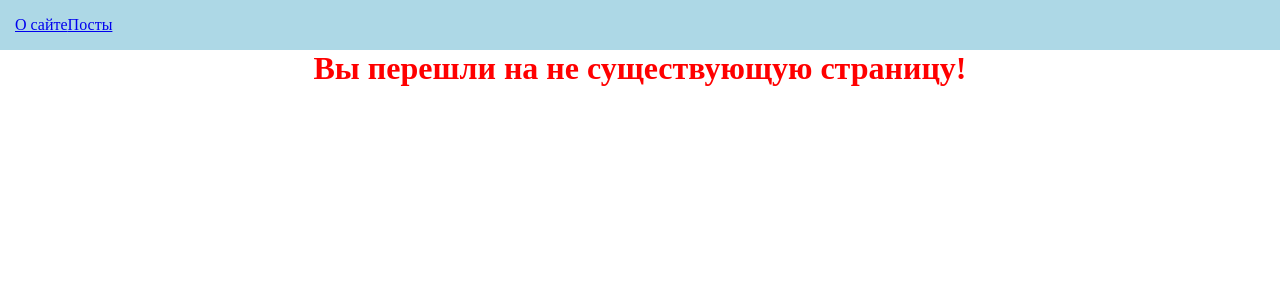
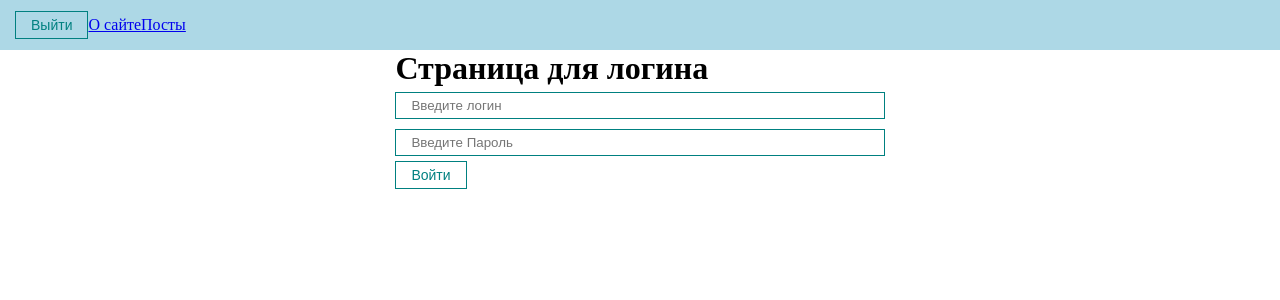
Before and after one commit to IMPOSTOR15/reactjs-study-postapp, a React (Create React App) app: page /login in a window 1280 px wide. Shown: the top 300 px of the page. Built offline with nearby package versions, Linux system fonts and the light colour scheme.

Commit message:
add autentification and update routing

```diff
--- a/src/App.js
+++ b/src/App.js
@@ -1,4 +1,4 @@
-import React from "react";
+import React, { useEffect, useState } from "react";
 import './styles/App.css'
 import { BrowserRouter, Routes, Route, Navigate } from "react-router-dom";
 import About from "./pages/About";
@@ -6,15 +6,35 @@
 import Navbar from "./components/UI/Navbar/Navbar";
 import Error from "./pages/Error";
 import AppRouter from "./components/AppRouter";
+import { AuthContext } from "./context";
 
 
 
 function App() {
+  const [isAuth, setIsAuth] = useState(false);
+  const [isLoading, setIsLoading] = useState(true)
+
+  useEffect(() => {
+    if(localStorage.getItem('auth')) {
+      setIsAuth(true)
+    }
+    setIsLoading(false)
+  }, [isAuth])
+
   return (
-    <BrowserRouter>
-      <Navbar/>
-      <AppRouter/>
-    </BrowserRouter>
+    <AuthContext.Provider
+      value ={{
+        isAuth,
+        setIsAuth,
+        isLoading
+      }}
+    >
+      <BrowserRouter>
+        <Navbar/>
+        <AppRouter/>
+      </BrowserRouter>
+    </AuthContext.Provider>
+
   )
 }
 
--- a/src/components/AppRouter.jsx
+++ b/src/components/AppRouter.jsx
@@ -1,19 +1,46 @@
-import React from 'react';
-import { Routes, Route } from "react-router-dom";
-import About from "../pages/About";
-import Posts from "../pages/Posts";
-import Error from "../pages/Error";
-import PostidPage from '../pages/PostidPage';
+import React, { useContext } from 'react';
+import { Routes, Route, Navigate } from "react-router-dom";
+
+import {publicRoutes, privateRoutes} from '../router'
+import { AuthContext } from '../context';
+import Login from '../pages/Login';
+import Posts from '../pages/Posts';
+import Loader from './UI/Loader/Loader';
 const AppRouter = () => {
+
+    const {isAuth, isLoading} = useContext(AuthContext)
+    if (isLoading) {
+        return <Loader/>
+
+    }
     return (
-        <Routes>
-            <Route path="/about" element={<About/>}/>
-            <Route exact path="/posts" element={<Posts/>}/>
-            <Route exact path="/posts/:id" element={<PostidPage/>}/>
-            <Route path="/error" element={<Error/>}/>
-            <Route path="/" element={<Posts/>}/>
-            <Route path="*" element={<Error/>} />
-        </Routes>
+
+            isAuth
+                ?
+                <Routes>
+                    {privateRoutes.map(route =>
+                        <Route
+                            key={route.path}
+                            element={route.component}
+                            path={route.path}
+                            exact={route.exact}
+                        />
+                    )}
+                    <Route path="/login" element={isAuth ? <Navigate to="/posts" /> : <Navigate to="/login"/>}/>
+                </Routes>
+                :
+                <Routes>
+                    {publicRoutes.map(route =>
+                        <Route
+                            key={route.path}
+                            element={route.component}
+                            path={route.path}
+                            exact={route.exact}
+                        />
+                    )}
+                    <Route path="/*" element={isAuth ? <Navigate to="/posts" /> : <Navigate to="/login"/>}/>
+                </Routes>
+
     );
 };
 
--- a/src/components/UI/Navbar/Navbar.jsx
+++ b/src/components/UI/Navbar/Navbar.jsx
@@ -1,14 +1,21 @@
-import React from 'react';
+import React, { useContext } from 'react';
 import { Link } from "react-router-dom";
+import MyButton from '../Button/MyButton';
+import { AuthContext } from '../../../context';
 
 
 const Navbar = () => {
+    const {isAuth, setIsAuth} = useContext(AuthContext)
+    const logout = () => {
+        setIsAuth(false)
+        localStorage.removeItem('auth')
+    }
     return (
         <div className="navbar">
+            <MyButton onClick={logout}>Выйти</MyButton>
             <div className="navbar-links">
                 <Link to="/about">О сайте</Link>
                 <Link to="/posts">Посты</Link>
-
             </div>
         </div>
     );
--- /dev/null
+++ b/src/context/index.js
@@ -0,0 +1,3 @@
+import { createContext } from "react"
+
+export const AuthContext = createContext(null)
--- /dev/null
+++ b/src/pages/Login.jsx
@@ -0,0 +1,26 @@
+import React, { useContext } from 'react';
+import MyInput from '../components/UI/Input/MyInput';
+import MyButton from '../components/UI/Button/MyButton';
+import { AuthContext } from '../context';
+
+const Login = () => {
+
+    const {isAuth, setIsAuth} = useContext(AuthContext)
+    const login = event => {
+        event.preventDefault()
+        setIsAuth(true)
+        localStorage.setItem('auth', 'true')
+    }
+    return (
+        <div>
+            <h1>Страница для логина</h1>
+            <form onSubmit={login}>
+                <MyInput type='text' placeholder='Введите логин'/>
+                <MyInput type='password' placeholder='Введите Пароль'/>
+                <MyButton>Войти</MyButton>
+            </form>
+        </div>
+    );
+};
+
+export default Login;
--- a/src/pages/PostidPage.jsx
+++ b/src/pages/PostidPage.jsx
@@ -35,7 +35,8 @@
                 ? <Loader/>
                 : <div>
                     {comments.map(comm =>
-                        <div style={{marginTop: '15px'}}>
+
+                        <div key={comm.id} style={{marginTop: '15px'}}>
                             <h5>{comm.email}</h5>
                             <div>{comm.body}</div>
                         </div>
--- /dev/null
+++ b/src/router/index.js
@@ -0,0 +1,18 @@
+import About from "../pages/About";
+import Login from "../pages/Login";
+// import Error from "../pages/Error";
+import PostidPage from "../pages/PostidPage";
+import Posts from "../pages/Posts";
+
+export const privateRoutes = [
+    {path: '/about', component: <About/>, exact: true},
+    {path: '/posts', component: <Posts/>, exact: true},
+    {path: '/posts', component: <Posts/>, exact: true},
+    {path: '/posts/:id', component: <PostidPage/>, exact: true},
+    // {path: '/error', component: Error, exact: true},
+]
+
+export const publicRoutes = [
+    {path: '/login', component: <Login/>, exact: true},
+    // {path: '/error', component: Error, exact: true},
+]
```
